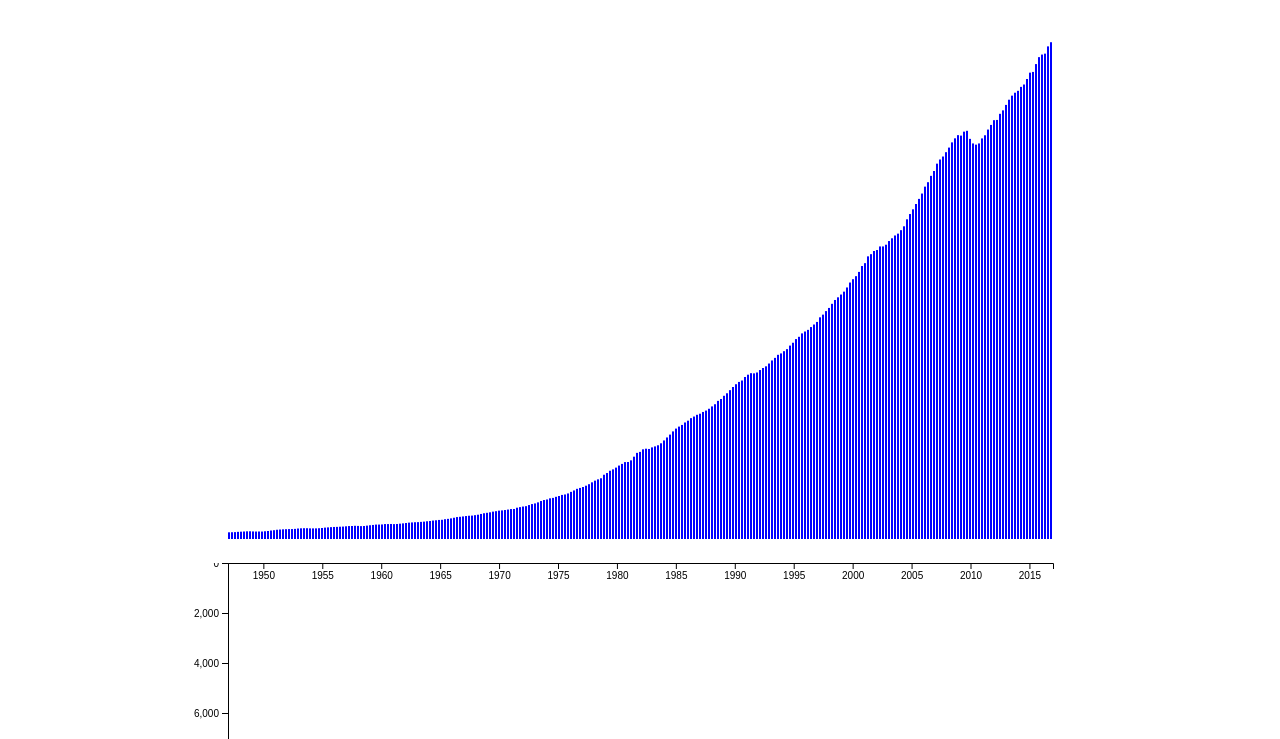
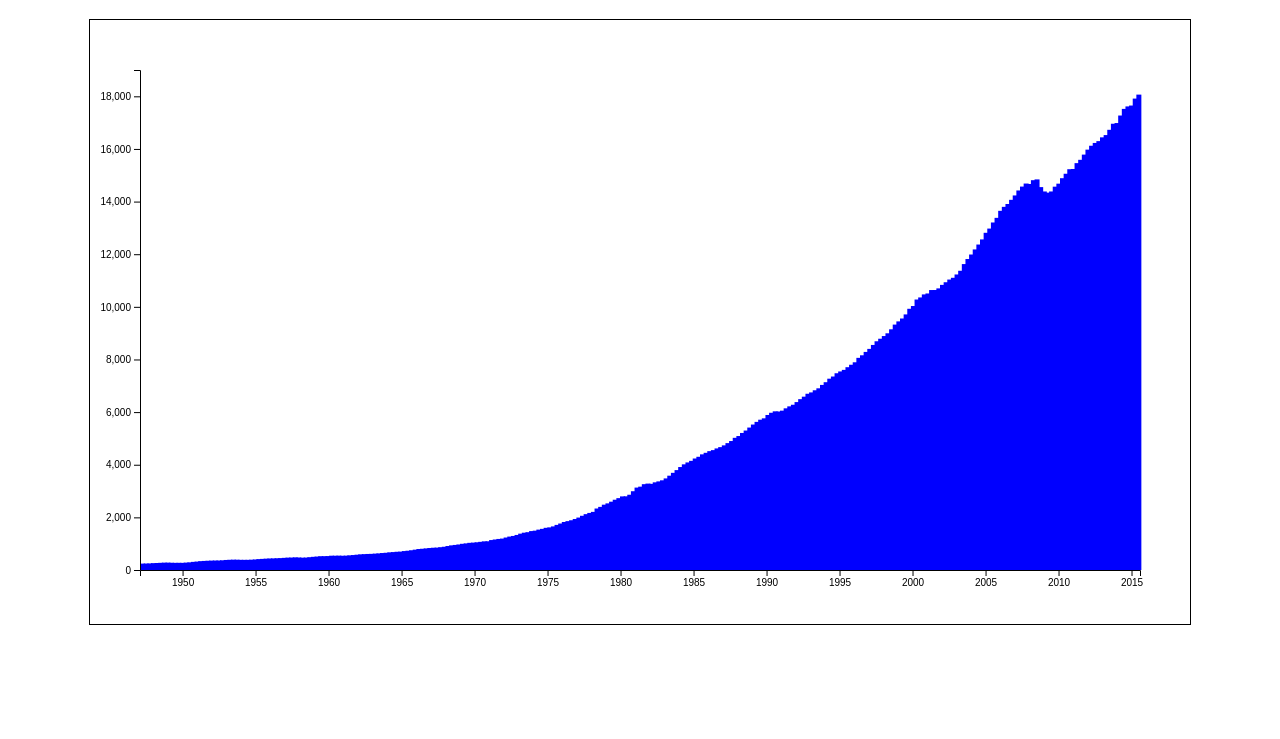
Before and after one commit to tylermwatts/bar-chart, a website built with Parcel: page index.html in a window 1280 px wide. Shown: the part 61-800 px from the top of the page. Built offline with nearby package versions, Linux system fonts and the light colour scheme.

Commit message:
shit finally works

```diff
--- a/index.html
+++ b/index.html
@@ -11,8 +11,6 @@
 	</script>
 	<h1 id="title">United States GDP</h1>
 	<div id="chart">
-		<div id='bar-area'>
-		</div>
 	</div>
 	<script src="src/index.js">
 
--- a/src/index.js
+++ b/src/index.js
@@ -7,53 +7,73 @@ req.send();
 req.onload = function() {
   const json = JSON.parse(req.responseText);
   const gdpAndYears = json.data.map(d => d);
-  const w = 825;
-  const h = 500;
+  const w = 1100;
+  const h = 600;
+  const padding = 50;
   const xScale = d3
-    .scaleLinear()
-    .domain([1947, 2017])
-    .range([50, 875]);
+    .scaleTime()
+    .domain([new Date(1947,1,1), new Date(2015,7,1)])
+    .range([50, 1050]);
+  const widthScale = d3.scaleLinear().domain([0,275]).range([50,1050])
   const yScale = d3
     .scaleLinear()
-    .domain([0, 20000])
-    .range([0, 500]);
+    .domain([0, 19000])
+    .range([550,50]);
   const xAxis = d3
     .axisBottom(xScale)
-    .ticks(14)
-    .tickFormat(d3.format(""));
-  const yAxis = d3.axisLeft(yScale).ticks(10);
+  const yAxis = d3
+    .axisLeft(yScale)
+    .ticks(10);
   const svg = d3
-    .select("#bar-area")
+    .select("#chart")
     .append("svg")
     .attr("width", w)
     .attr("height", h);
+
+  let tooltip = d3
+      .select("body")
+      .append("div")
+      .attr("class", "tooltip")
+      .attr("id", "tooltip")
+      .style("opacity", 0);
 
   svg
     .selectAll("rect")
     .data(gdpAndYears)
     .enter()
     .append("rect")
-    .attr("x", (d, i) => i*3)
-    .attr("y", d => h - d[1] * 0.0275)
-    .style("height", d => d[1])
-    .style("width", 2)
+    .attr("x", (d,i)=>widthScale(i))
+    .attr("y", d => yScale(d[1]))
+    .attr("height", d => h-padding-yScale(d[1]))
+    .attr("width", 5)
     .attr("fill", "blue")
     .attr("class", "bar")
     .attr("data-date", d => d[0])
-    .attr("data-gdp", d => d[1]);
+    .attr("data-gdp", d => d[1])
+    .on("mouseover", function(d) {
+        tooltip
+          .transition()
+          .duration(200)
+          .style("opacity", 0.9);
+        tooltip
+          .html(`$${d[1]} Billion\n${d[0]}`)
+          .style("left", d3.event.pageX + 20 + "px")
+          .style("top", d3.event.pageY + 20 + "px");
+        tooltip.attr("data-date", d[0]);
+      })
+      .on("mouseout", function(d) {
+        tooltip
+          .transition()
+          .duration(400)
+          .style("opacity", 0);
+      });
 
-  const chartsvg = d3
-    .select("body")
-    .append("svg")
-    .attr("height", 600)
-    .attr("width", 925);
-
-  chartsvg
+  svg
     .append("g")
-    .attr("transform", "translate(0,0)")
+    .attr("transform", "translate(0,550)")
     .call(xAxis)
     .attr("id", "x-axis");
-  chartsvg
+svg
     .append("g")
     .attr("transform", "translate(50,0)")
     .call(yAxis)
--- a/src/styles.css
+++ b/src/styles.css
@@ -10,7 +10,33 @@ body {
   fill: aqua;
 }
 
-#bar-area {
-  text-align: center;
-  padding: 20px;
+#chart {
+  margin: auto;
+  width: 1100px;
+  border: 1px solid black;
 }
+
+.tooltip {
+    position: relative;
+    display: inline-block;
+    border-bottom: 1px dotted black;
+}
+
+.tooltip
+{
+    position: absolute;
+    text-align: center;
+    width: 60px;
+    height: auto;
+    padding: 2px;
+    font: 12px sans-serif;
+    background: lavender;
+    border: 0px;
+    border-radius: 8px;
+    pointer-events: none;
+}
+
+.bar:hover
+{
+  fill: aqua;
+}
```
